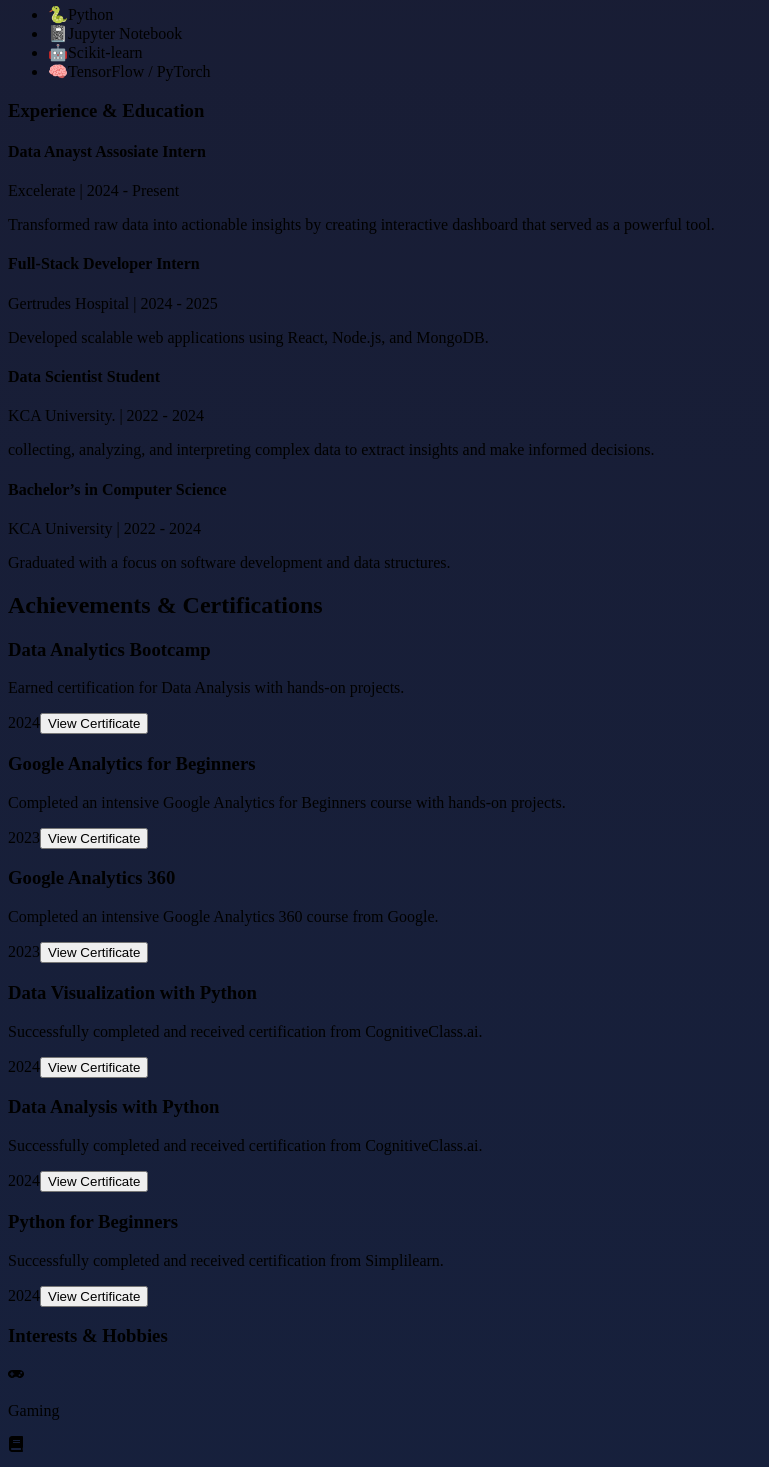
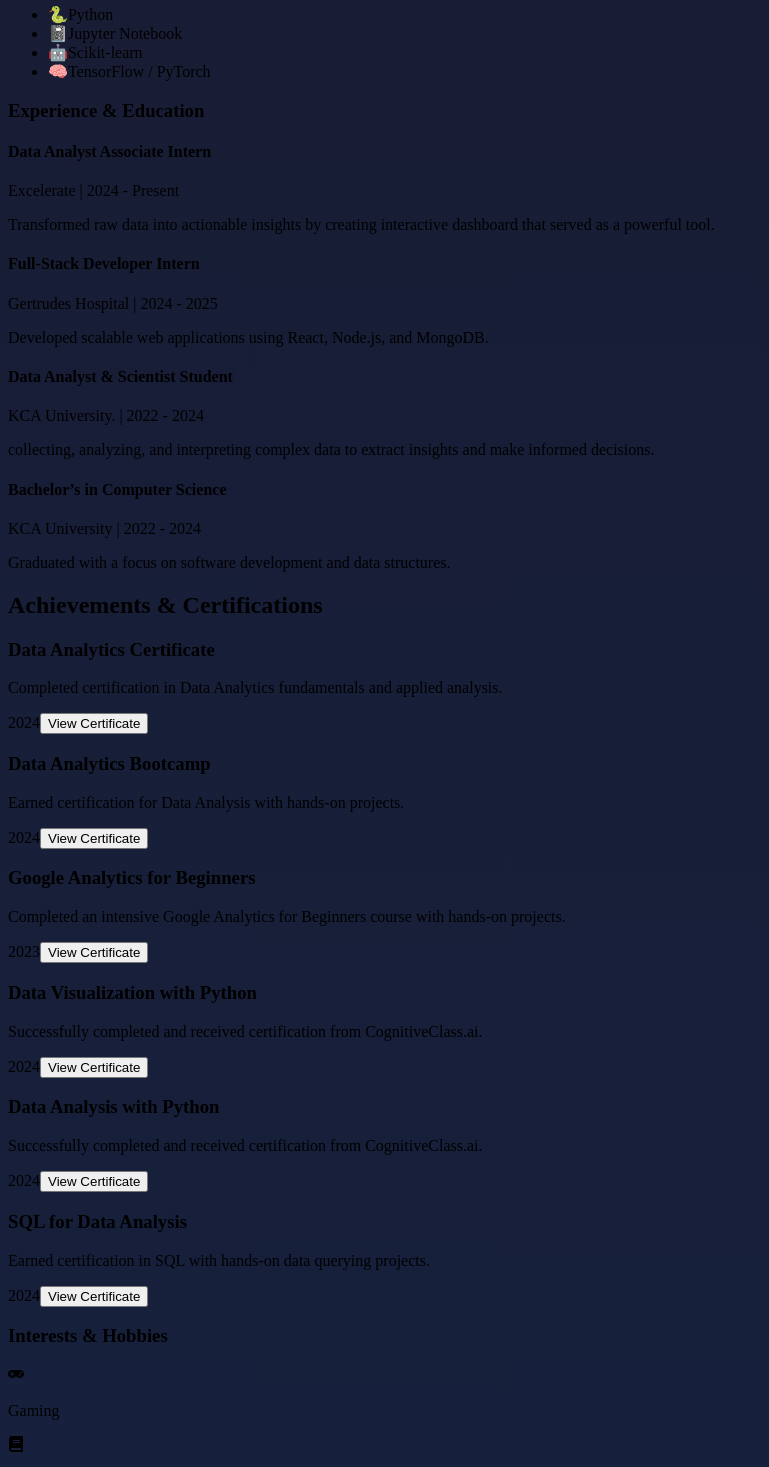
Before and after one commit to Joseph89155/portfolio-site, a React (Create React App) app: page /about in a window 1280 px wide. Shown: the part 1352-2819 px from the top of the page, without its empty margins (0-769 px from the left). Built offline with nearby package versions, Linux system fonts and the light colour scheme.

Commit message:
Todays changes

```diff
--- a/src/components/Footer.jsx
+++ b/src/components/Footer.jsx
@@ -13,7 +13,7 @@ const Footer = () => {
           <FaGithub className="text-2xl" />
         </a>
         <a
-          href="https://linkedin.com/in/your-profile"
+          href="https://linkedin.com/in/joseph-maina-b58783363"
           target="_blank"
           rel="noopener noreferrer"
           className="hover:text-blue-600 dark:hover:text-blue-400 transition duration-300 transform hover:scale-110"
--- a/src/data/achievements.js
+++ b/src/data/achievements.js
@@ -1,13 +1,17 @@
-// achievementsData.js
-
+import DataAnalyticsCert from "../assets/Data Analytics.jpg"; // ✅ new
 import BootcampCert from "../assets/Data Analytics Bootcamp.jpg";
 import AnalyticsCert from "../assets/Google Analytics for Beginners.jpg";
-import Analytics360Cert from "../assets/Google Analytics 360.jpg";
 import VisualizationCert from "../assets/Data Visualization with Python.jpg";
 import AnalysispythonCert from "../assets/Data Analysis with Python.jpg";
-import PythonCert from "../assets/Python for Beginners.jpg";
+import SQLCert from "../assets/sql.jpg"; // ✅ new
 
 export const achievementsData = [
+  {
+    title: "Data Analytics Certificate",
+    description: "Completed certification in Data Analytics fundamentals and applied analysis.",
+    year: 2024,
+    certificate: DataAnalyticsCert,
+  },
   {
     title: "Data Analytics Bootcamp",
     description: "Earned certification for Data Analysis with hands-on projects.",
@@ -19,12 +23,6 @@ export const achievementsData = [
     description: "Completed an intensive Google Analytics for Beginners course with hands-on projects.",
     year: 2023,
     certificate: AnalyticsCert,
-  },
-  {
-    title: "Google Analytics 360",
-    description: "Completed an intensive Google Analytics 360 course from Google.",
-    year: 2023,
-    certificate: Analytics360Cert,
   },
   {
     title: "Data Visualization with Python",
@@ -39,9 +37,9 @@ export const achievementsData = [
     certificate: AnalysispythonCert,
   },
   {
-    title: "Python for Beginners",
-    description: "Successfully completed and received certification from Simplilearn.",
+    title: "SQL for Data Analysis",
+    description: "Earned certification in SQL with hands-on data querying projects.",
     year: 2024,
-    certificate: PythonCert,
+    certificate: SQLCert,
   },
 ];
--- a/src/data/experienceData.js
+++ b/src/data/experienceData.js
@@ -1,6 +1,6 @@
 export const experienceData = [
   {
-    title: "Data Anayst Assosiate Intern",
+    title: "Data Analyst Associate Intern",
     company: "Excelerate",
     year: "2024 - Present",
     description: "Transformed raw data into actionable insights by creating interactive dashboard that served as a powerful tool.",
@@ -12,7 +12,7 @@ export const experienceData = [
       description: "Developed scalable web applications using React, Node.js, and MongoDB.",
     },
     {
-      title: "Data Scientist Student",
+      title: "Data Analyst & Scientist Student",
       company: "KCA University.",
       year: "2022 - 2024",
       description: "collecting, analyzing, and interpreting complex data to extract insights and make informed decisions.",
--- a/src/pages/Contact.jsx
+++ b/src/pages/Contact.jsx
@@ -125,7 +125,7 @@ const Contact = () => {
             </div>
             <div className="flex items-center space-x-3 text-gray-600 dark:text-gray-300">
               <FaEnvelope className="text-indigo-600 dark:text-teal-400" />
-              <span>josephmaina.kj.com</span>
+              <span>jossymaina89@gmail.com</span>
             </div>
             <div className="flex items-center space-x-3 text-gray-600 dark:text-gray-300">
               <FaMapMarkerAlt className="text-indigo-600 dark:text-teal-400" />
```
Also changed, not shown: src/assets/Data Analytics.jpg (added), src/assets/sql.jpg (added).
